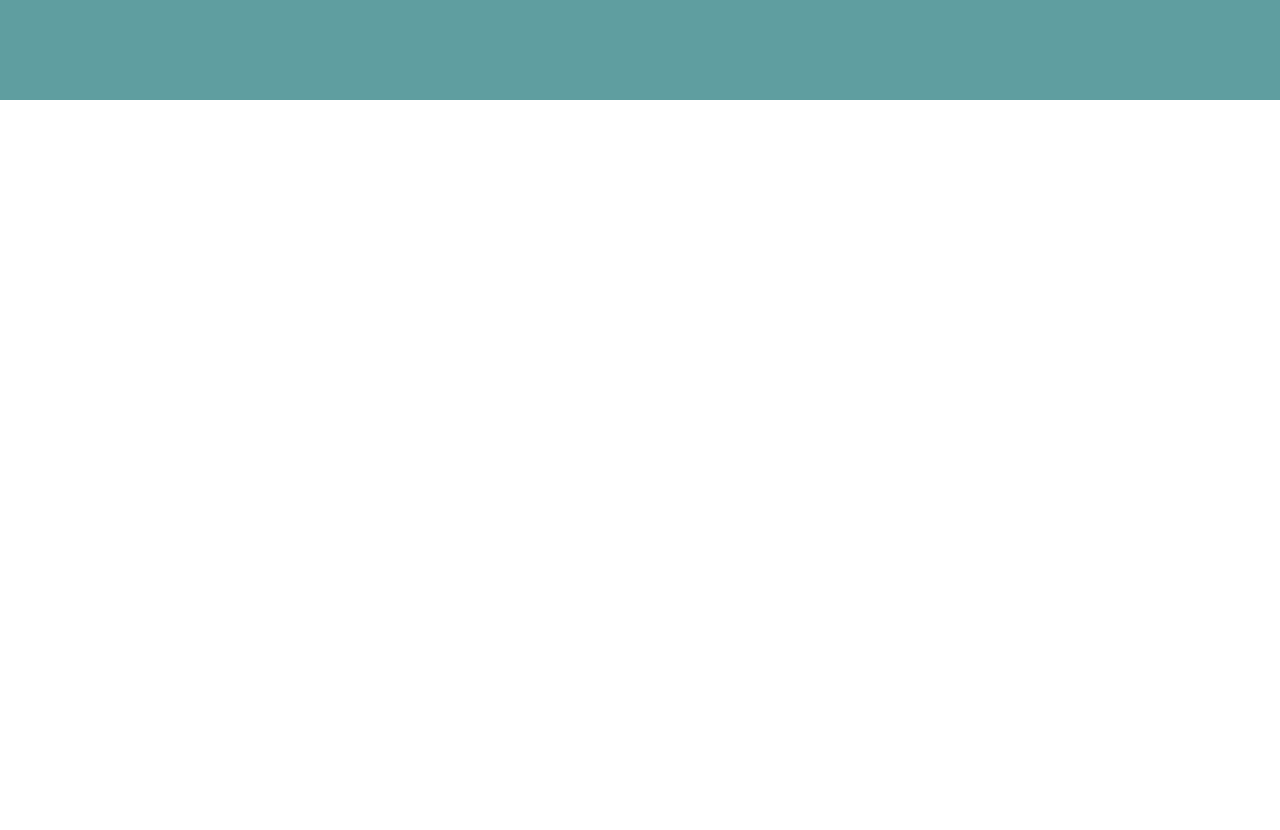
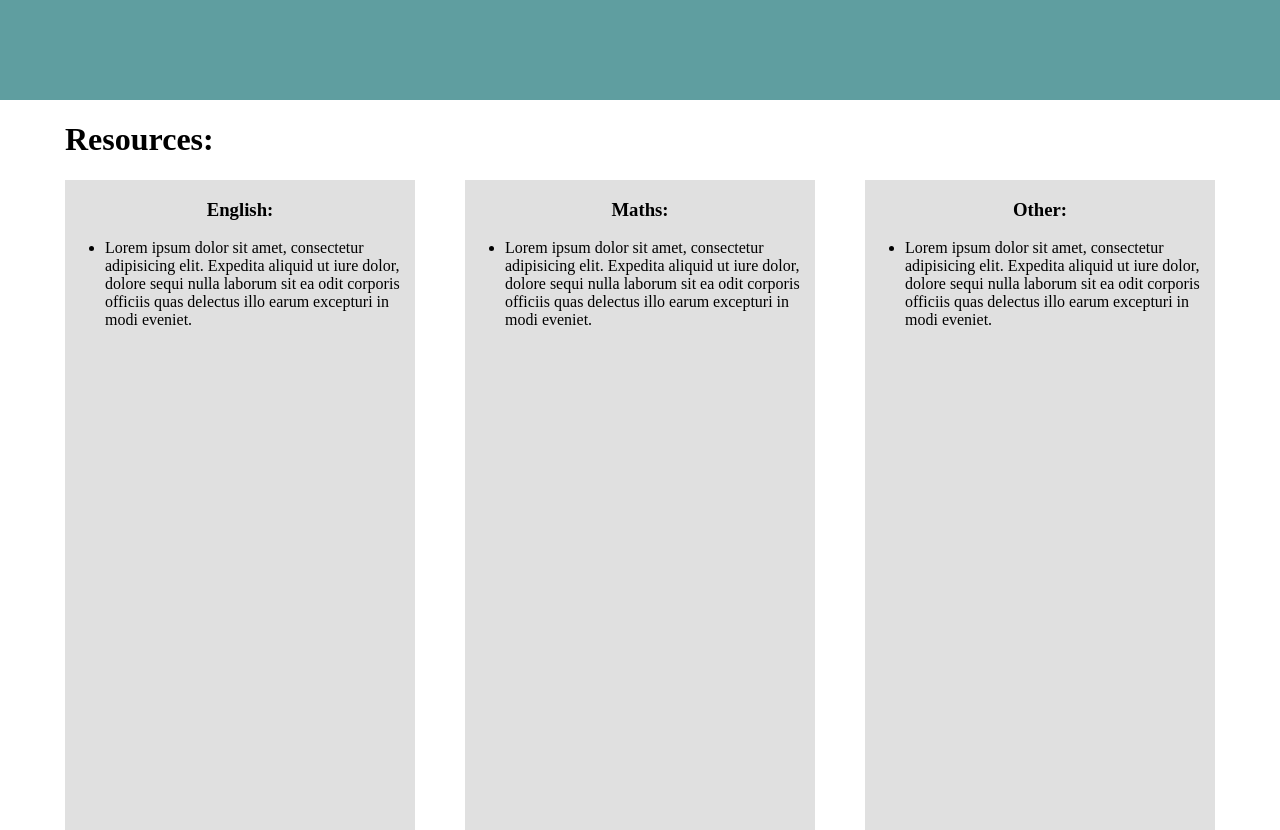
Before and after one commit to williamhassel/webtekProject, a plain HTML site: page index.html in a window 1280 px wide. Before the commit the page ends 800 px from the top, so only its background shows below. Drawn offline with Linux system fonts and the light colour scheme.

Commit message:
Mange endringer, skjellett paa plass.

```diff
--- a/index.html
+++ b/index.html
@@ -9,14 +9,24 @@
     <body>
         <div id="resNavPH"></div>
         <div id="resContainer">
+            <h1>Resources:</h1>
             <div class="resBox" id="resBox1">
-
+                <h3>English:</h3>
+                <ul>
+                    <li>Lorem ipsum dolor sit amet, consectetur adipisicing elit. Expedita aliquid ut iure dolor, dolore sequi nulla laborum sit ea odit corporis officiis quas delectus illo earum excepturi in modi eveniet.</li>
+                </ul>
             </div>
             <div class="resBox" id="resBox2">
-
+                <h3>Maths:</h3>
+                <ul>
+                    <li>Lorem ipsum dolor sit amet, consectetur adipisicing elit. Expedita aliquid ut iure dolor, dolore sequi nulla laborum sit ea odit corporis officiis quas delectus illo earum excepturi in modi eveniet.</li>
+                </ul>
             </div>
             <div class="resBox" id="resBox3">
-
+                <h3>Other:</h3>
+                <ul>
+                    <li>Lorem ipsum dolor sit amet, consectetur adipisicing elit. Expedita aliquid ut iure dolor, dolore sequi nulla laborum sit ea odit corporis officiis quas delectus illo earum excepturi in modi eveniet.</li>
+                </ul>
             </div>
 
 
--- a/resources.css
+++ b/resources.css
@@ -5,8 +5,24 @@ html, body {
     width: 100%;
     height: 100px;
     background-color: cadetblue;
-    position: absolute;
 }
 body {
     background-color: rgb(255, 255, 255);
 }
+#resContainer {
+    margin: 0 auto;
+    width: 1150px;
+    margin-top: 20px;
+}
+.resBox {
+    background-color: #E0E0E0;
+    width: 350px;
+    height: 650px;
+    float: left;
+}
+#resBox2 {
+    margin: 0 50px;
+}
+h3 {
+    text-align: center;
+}
```
